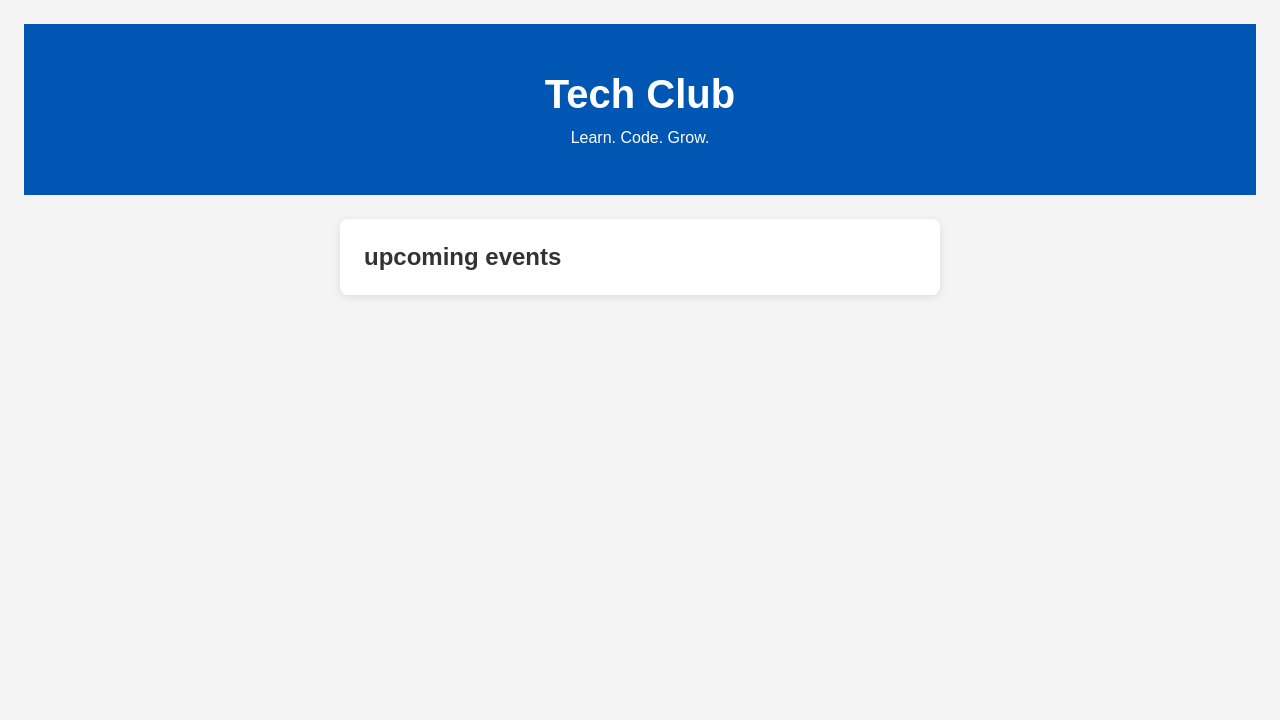
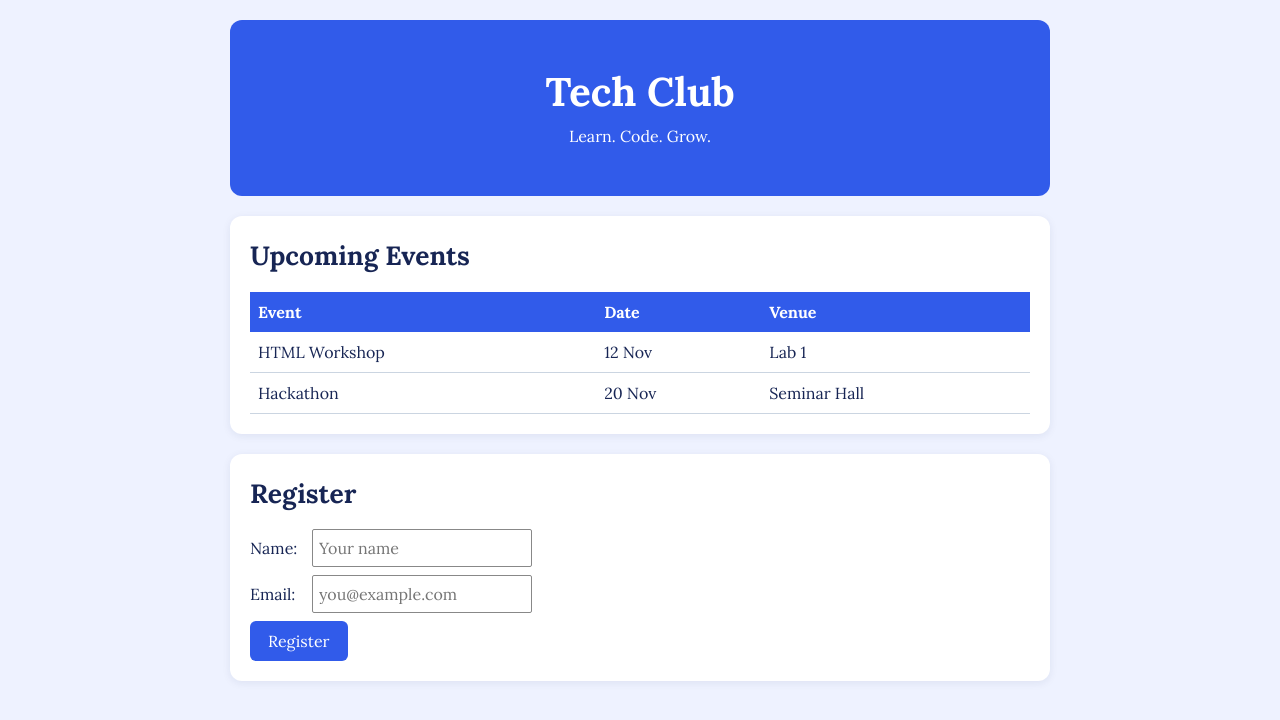
Before and after one commit to anujkv000-hash/mern01-assignment, a plain HTML site: page week5/practice.html in a window 1280 px wide. Drawn offline with Linux system fonts and the light colour scheme.

Commit message:
Set fonts, colours, font size and line-height

```diff
--- a/week5/practice.html
+++ b/week5/practice.html
@@ -4,41 +4,115 @@
 <head>
     <meta charset="UTF-8">
     <meta name="viewport" content="width=device-width, initial-scale=1.0">
-    <title>TECH CLUB</title>
+    <meta name="description" content="Join the Tech Club to learn, code, and grow.">
+    <title>Tech Club</title>
+    <link rel="preconnect" href="https://fonts.googleapis.com">
+    <link rel="preconnect" href="https://fonts.gstatic.com" crossorigin>
+    <link href="https://fonts.googleapis.com/css2?family=Lora:wght@400;600;700&display=swap" rel="stylesheet">
 
     <style>
         * {
             box-sizing: border-box;
             margin: 0;
-            font-family: Arial, sans-serif;
+            font-family: "Lora", Georgia, serif;
+            line-height: 1.5;
         }
 
         body {
             min-height: 100vh;
-            padding: 24px;
-            background-color: #f4f4f4;
-            color: #333;
+            max-width: 860px;
+            margin: 0 auto;
+            padding: 20px;
+            background-color: #eef2ff;
+            color: #172554;
         }
 
         h1 {
-            margin-bottom: 12px;
+            margin-bottom: 8px;
             font-size: 2.5rem;
+            line-height: 1.2;
         }
 
         .card {
-            max-width: 600px;
-            margin: 24px auto;
-            padding: 24px;
-            border-radius: 8px;
-            background-color: white;
-            box-shadow: 0 2px 8px #0000001a;
+            margin-top: 20px;
+            padding: 20px;
+            border-radius: 12px;
+            background-color: #ffffff;
+            box-shadow: 0 2px 8px #17255414;
         }
 
         #hero {
-            padding: 48px 24px;
-            background-color: #0056b3;
-            color: white;
+            padding: 48px 20px;
+            border-radius: 12px;
+            background-color: #315bea;
+            color: #ffffff;
             text-align: center;
+        }
+
+        h2 {
+            margin-bottom: 16px;
+            font-size: 1.65rem;
+        }
+
+        table {
+            width: 100%;
+            border-collapse: collapse;
+            text-align: left;
+        }
+
+        th,
+        td {
+            padding: 8px;
+        }
+
+        th {
+            background-color: #315bea;
+            color: #ffffff;
+        }
+
+        td {
+            border-bottom: 1px solid #cbd5e1;
+        }
+
+        .form-row {
+            display: grid;
+            grid-template-columns: 54px minmax(0, 220px);
+            align-items: center;
+            gap: 8px;
+            margin-bottom: 8px;
+        }
+
+        input {
+            width: 100%;
+            min-width: 0;
+            padding: 6px;
+            border: 1px solid #888888;
+            border-radius: 2px;
+            font: inherit;
+        }
+
+        button {
+            padding: 8px 18px;
+            border: 0;
+            border-radius: 6px;
+            background-color: #315bea;
+            color: #ffffff;
+            font: inherit;
+            cursor: pointer;
+        }
+
+        @media (max-width: 480px) {
+            body {
+                padding: 16px;
+            }
+
+            #hero {
+                padding: 40px 16px;
+            }
+
+            .card {
+                padding: 16px;
+            }
         }
     </style>
 </head>
@@ -48,9 +122,46 @@
         <h1>Tech Club</h1>
         <p>Learn. Code. Grow.</p>
     </header>
+
     <main>
         <section class="card">
-            <h2>upcoming events</h2>
+            <h2>Upcoming Events</h2>
+            <table>
+                <thead>
+                    <tr>
+                        <th scope="col">Event</th>
+                        <th scope="col">Date</th>
+                        <th scope="col">Venue</th>
+                    </tr>
+                </thead>
+                <tbody>
+                    <tr>
+                        <td>HTML Workshop</td>
+                        <td>12 Nov</td>
+                        <td>Lab 1</td>
+                    </tr>
+                    <tr>
+                        <td>Hackathon</td>
+                        <td>20 Nov</td>
+                        <td>Seminar Hall</td>
+                    </tr>
+                </tbody>
+            </table>
+        </section>
+
+        <section class="card">
+            <h2>Register</h2>
+            <form>
+                <div class="form-row">
+                    <label for="name">Name:</label>
+                    <input id="name" name="name" type="text" placeholder="Your name" required>
+                </div>
+                <div class="form-row">
+                    <label for="email">Email:</label>
+                    <input id="email" name="email" type="email" placeholder="you@example.com" required>
+                </div>
+                <button type="submit">Register</button>
+            </form>
         </section>
     </main>
 </body>
```
